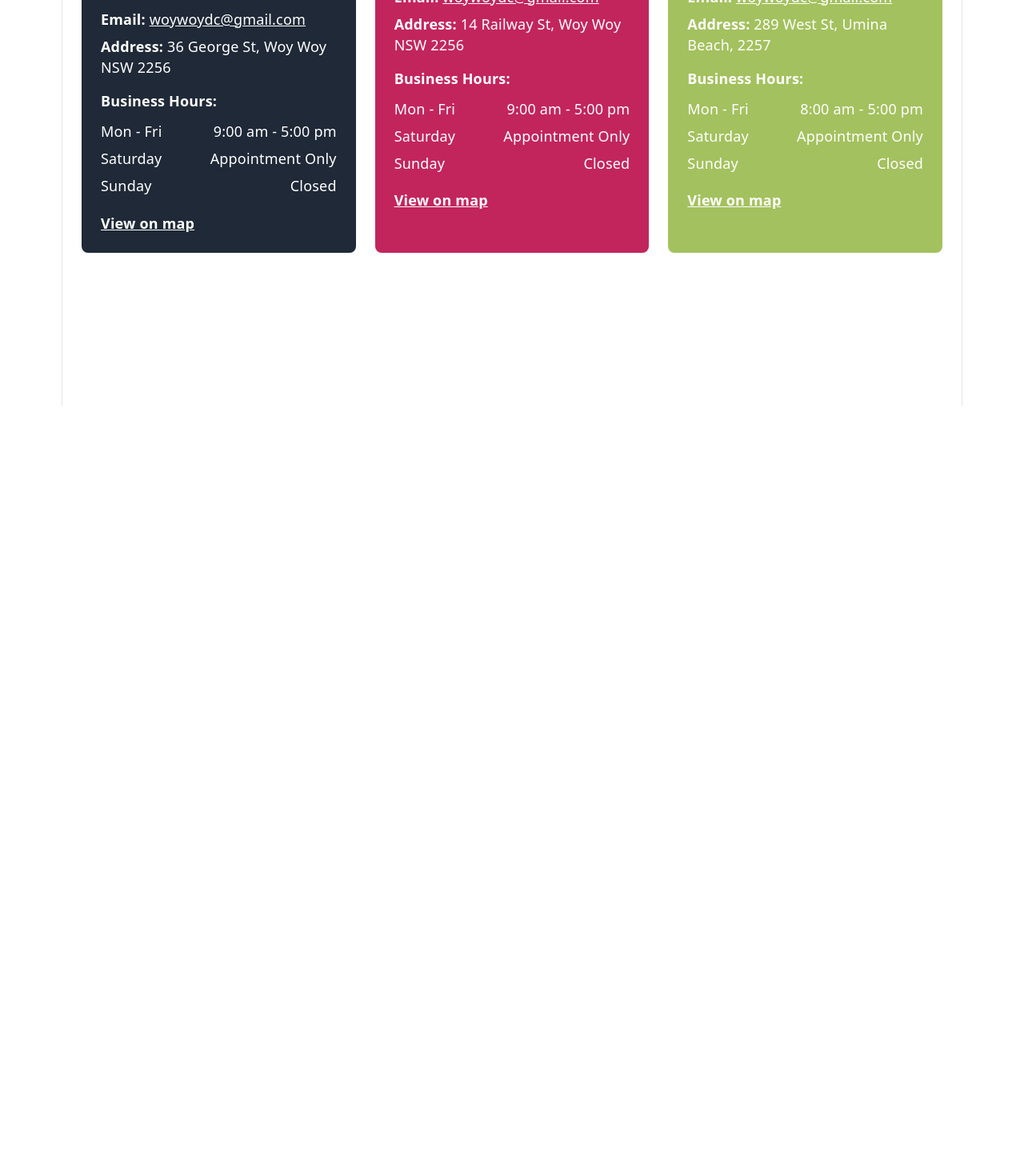
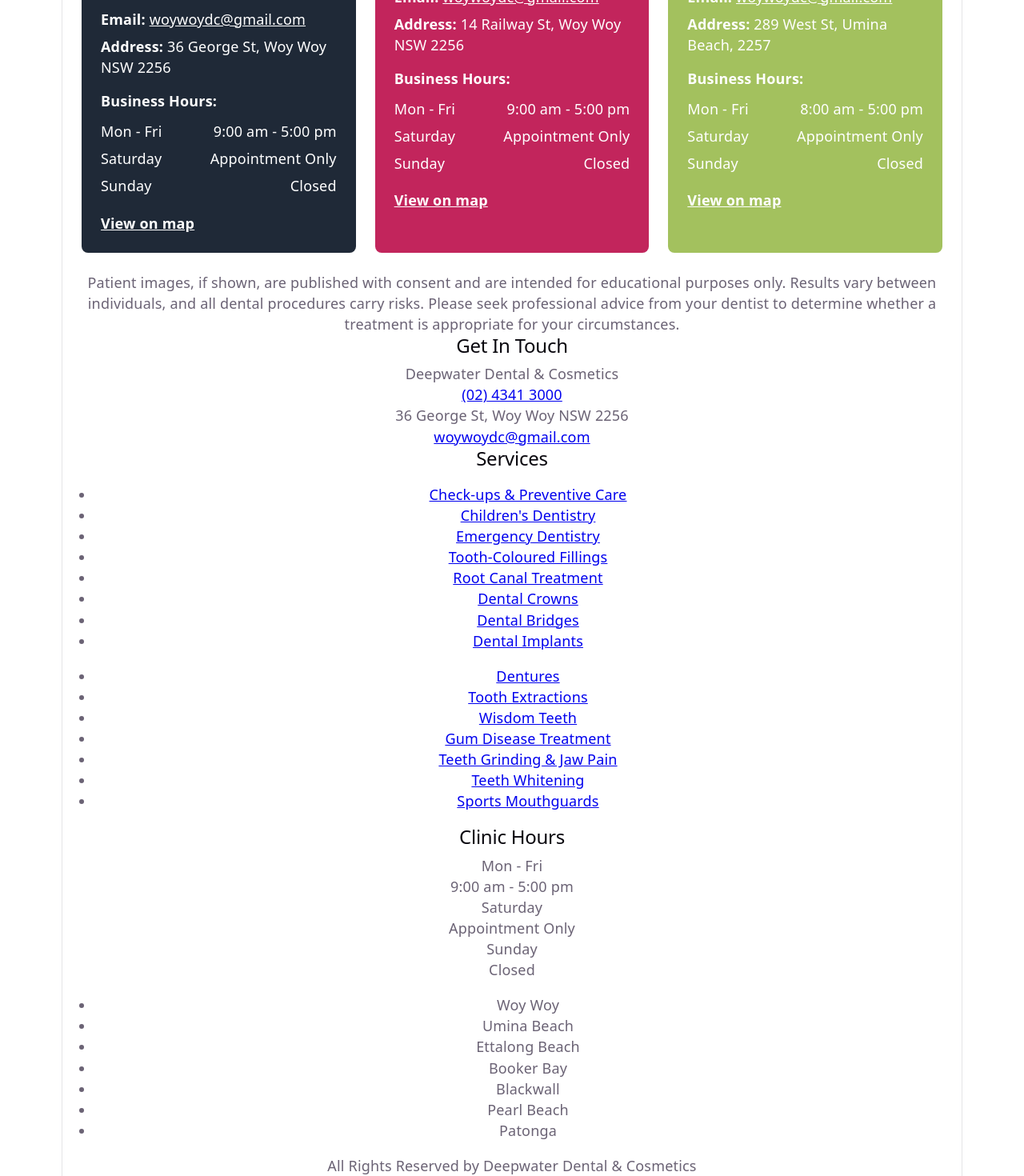
Before and after one commit to katnguyen2301-ops/Deepwater-website, a React (Vite) app: page /contact in a window 1280 px wide. Shown: the part 293-1763 px from the top of the page at 80% size. Before the commit the page ends 800 px from the top, so only its background shows below. Built offline with nearby package versions, Linux system fonts and the light colour scheme.

Commit message:
Add site-wide footer with contact info, services, hours, and suburbs

```diff
--- a/src/App.jsx
+++ b/src/App.jsx
@@ -1,5 +1,6 @@
 import { Route, Routes } from 'react-router-dom'
 import Navbar from './Navbar'
+import Footer from './Footer'
 import Home from './pages/Home'
 import About from './pages/About'
 import Services from './pages/Services'
@@ -15,6 +16,7 @@
         <Route path="/services/*" element={<Services />} />
         <Route path="/contact" element={<Contact />} />
       </Routes>
+      <Footer />
     </>
   )
 }
--- /dev/null
+++ b/src/Footer.jsx
@@ -0,0 +1,90 @@
+import { Link } from 'react-router-dom'
+import services from './data/services'
+import locations from './data/locations'
+
+const suburbs = [
+  'Woy Woy',
+  'Umina Beach',
+  'Ettalong Beach',
+  'Booker Bay',
+  'Blackwall',
+  'Pearl Beach',
+  'Patonga',
+]
+
+const midpoint = Math.ceil(services.length / 2)
+const servicesColumnOne = services.slice(0, midpoint)
+const servicesColumnTwo = services.slice(midpoint)
+
+function Footer() {
+  const practice = locations[0]
+
+  return (
+    <footer className="site-footer">
+      <p className="footer-disclaimer">
+        Patient images, if shown, are published with consent and are
+        intended for educational purposes only. Results vary between
+        individuals, and all dental procedures carry risks. Please seek
+        professional advice from your dentist to determine whether a
+        treatment is appropriate for your circumstances.
+      </p>
+
+      <div className="footer-grid">
+        <div>
+          <h2>Get In Touch</h2>
+          <p>{practice.name}</p>
+          <p>
+            <a href={`tel:${practice.phone.replace(/\s+/g, '')}`}>{practice.phone}</a>
+          </p>
+          <p>{practice.address}</p>
+          <p>
+            <a href={`mailto:${practice.email}`}>{practice.email}</a>
+          </p>
+        </div>
+
+        <div>
+          <h2>Services</h2>
+          <div className="footer-services">
+            <ul>
+              {servicesColumnOne.map((service) => (
+                <li key={service.path}>
+                  <Link to={`/services/${service.path}`}>{service.label}</Link>
+                </li>
+              ))}
+            </ul>
+            <ul>
+              {servicesColumnTwo.map((service) => (
+                <li key={service.path}>
+                  <Link to={`/services/${service.path}`}>{service.label}</Link>
+                </li>
+              ))}
+            </ul>
+          </div>
+        </div>
+
+        <div>
+          <h2>Clinic Hours</h2>
+          {practice.hours.map((entry) => (
+            <p key={entry.day}>
+              {entry.day}
+              <br />
+              {entry.time}
+            </p>
+          ))}
+        </div>
+      </div>
+
+      <ul className="footer-suburbs">
+        {suburbs.map((suburb) => (
+          <li key={suburb}>{suburb}</li>
+        ))}
+      </ul>
+
+      <div className="footer-bottom">
+        <span>All Rights Reserved by Deepwater Dental &amp; Cosmetics</span>
+      </div>
+    </footer>
+  )
+}
+
+export default Footer
```
